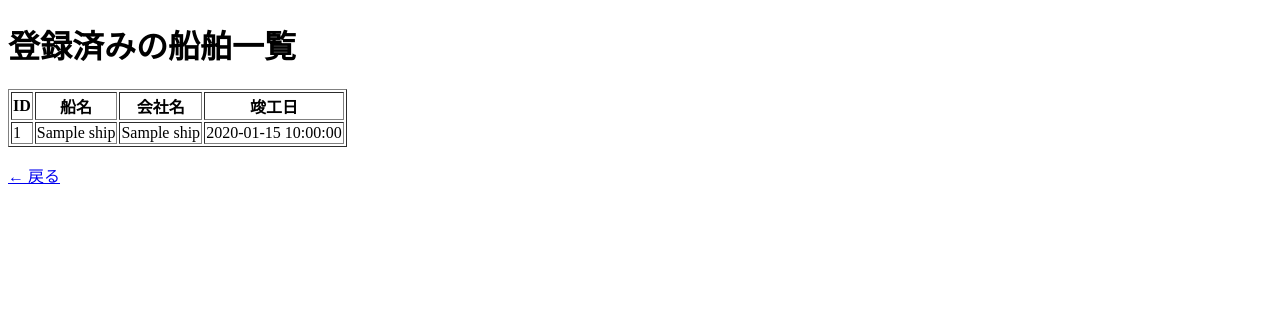
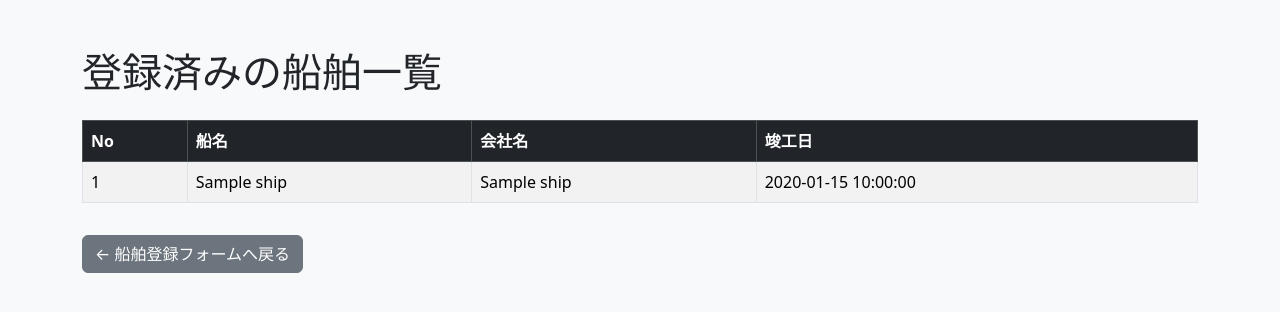
Before and after one commit to ryota-suzuki-sampo/flask-demo-app, a Flask app: page /ships in a window 1280 px wide. Shown: the top 312 px of the page. Run offline with Flask 3, Linux system fonts and the light colour scheme; a database or web service that is not in the repository returns one stand-in record (values such as "Sample title"); some libraries are stand-ins or nearby versions.

Commit message:
Add ship registration and list feature

```diff
--- a/app/templates/ships.html
+++ b/app/templates/ships.html
@@ -1,15 +1,25 @@
 <!DOCTYPE html>
 <html>
-<head><title>船舶一覧</title></head>
-<body>
-    <h1>登録済みの船舶一覧</h1>
-    <table border="1">
+<head>
+    <meta charset="UTF-8">
+    <title>船舶一覧</title>
+    <!-- Bootstrap CDN 読み込み -->
+    <link href="https://cdn.jsdelivr.net/npm/bootstrap@5.3.3/dist/css/bootstrap.min.css" rel="stylesheet">
+</head>
+<body class="bg-light">
+    <div class="container mt-5">
+        <h1 class="mb-4">登録済みの船舶一覧</h1>
+
+        <table class="table table-bordered table-striped">
+            <thead class="table-dark">
                 <tr>
-            <th>ID</th>
+                    <th>No</th>
                     <th>船名</th>
                     <th>会社名</th>
                     <th>竣工日</th>
                 </tr>
+            </thead>
+            <tbody>
                 {% for id, ship_name, company_name, completion_date in ships %}
                 <tr>
                     <td>{{ id }}</td>
@@ -18,7 +28,10 @@
                     <td>{{ completion_date }}</td>
                 </tr>
                 {% endfor %}
+            </tbody>
         </table>
-    <p><a href="/">← 戻る</a></p>
+
+        <a href="/" class="btn btn-secondary mt-3">← 船舶登録フォームへ戻る</a>
+    </div>
 </body>
 </html>
```
Lines whose indentation alone changed are shown as unchanged.
